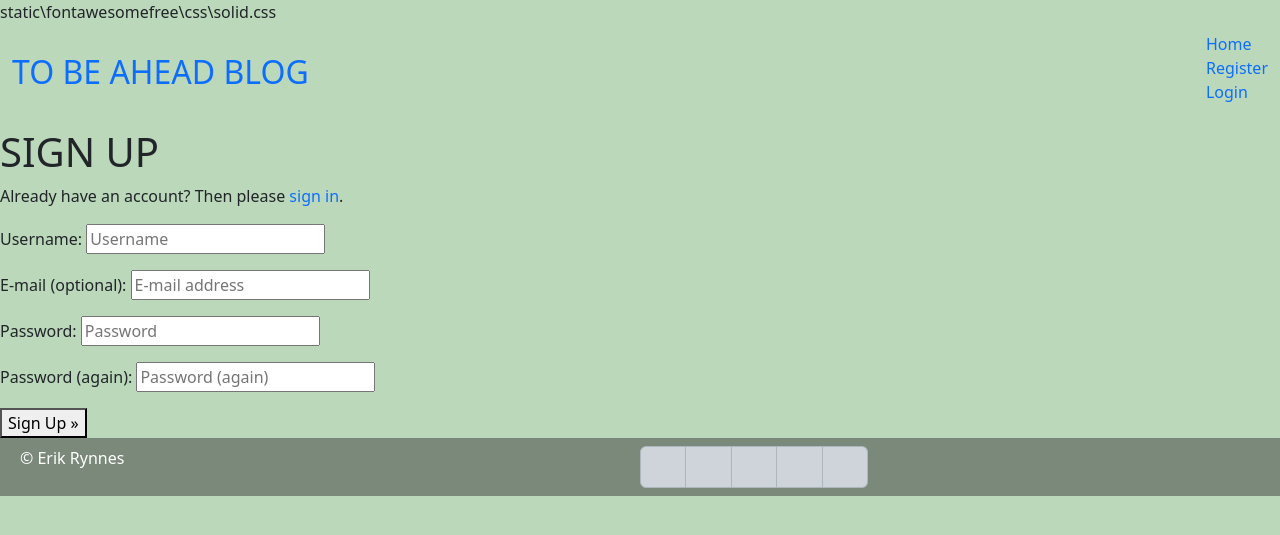
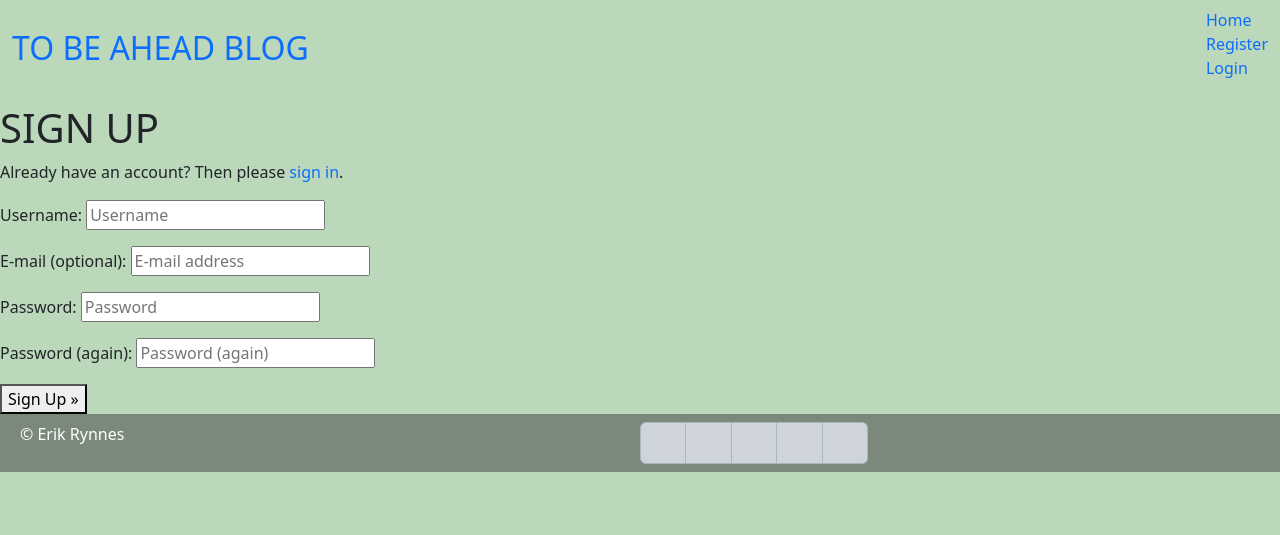
Before and after one commit to GroundBuilder/to-be-ahead-blog, a Django app: page /accounts/signup/ in a window 1280 px wide. Shown: the top 535 px of the page. Run offline with Django 3.2, Linux system fonts and the light colour scheme; some web fonts are replaced.

Commit message:
Remove visible text in header

```diff
--- a/templates/base.html
+++ b/templates/base.html
@@ -14,7 +14,7 @@
     <!-- <link rel="stylesheet" href="https://cdn.jsdelivr.net/npm/bootstrap@4.0.0/dist/css/bootstrap.min.css" integrity="sha384-Gn5384xqQ1aoWXA+058RXPxPg6fy4IWvTNh0E263XmFcJlSAwiGgFAW/dAiS6JXm" crossorigin="anonymous"> -->
     <!-- Font Awesome Free's Solid and Brand files -->
     <link href="{% static 'fontawesomefree/css/fontawesome.css' %}" rel="stylesheet" type="text/css">
-    <link href="{% static 'fontawesomefree/css/brands.css' %}" rel="stylesheet" type="text/css">static\fontawesomefree\css\solid.css
+    <link href="{% static 'fontawesomefree/css/brands.css' %}" rel="stylesheet" type="text/css">
     <link href="{% static 'fontawesomefree/css/solid.css' %}" rel="stylesheet" type="text/css">
 
     <link rel="stylesheet" href="{% static 'css/style.css' %}">
--- a/tobeaheadblog/settings.py
+++ b/tobeaheadblog/settings.py
@@ -32,7 +32,7 @@ DEBUG = False
 
 # Toggle this one below when deploy and go to
 # Heroku and delete the DISABLE_COLLECTSTATIC = 1 in Vars.
-X_FRAME_OPTIONS = 'SAMEORIGIN'
+# X_FRAME_OPTIONS = 'SAMEORIGIN'
 
 ALLOWED_HOSTS = ['to-be-ahead-blog.herokuapp.com', '127.0.0.1', 'https://8000-groundbuild-tobeaheadbl-m5vte7hswbd.ws-eu101.gitpod.io/', '8000-groundbuild-tobeaheadbl-m5vte7hswbd.ws-eu101.gitpod.io', 'localhost', 'http://127.0.0.1:8000/*', 'https://8000-groundbuild-tobeaheadbl-j166cfn61ps.ws-eu104.gitpod.io/', '8000-groundbuild-tobeaheadbl-j166cfn61ps.ws-eu104.gitpod.io', '.herokuapp.com']
 
```
